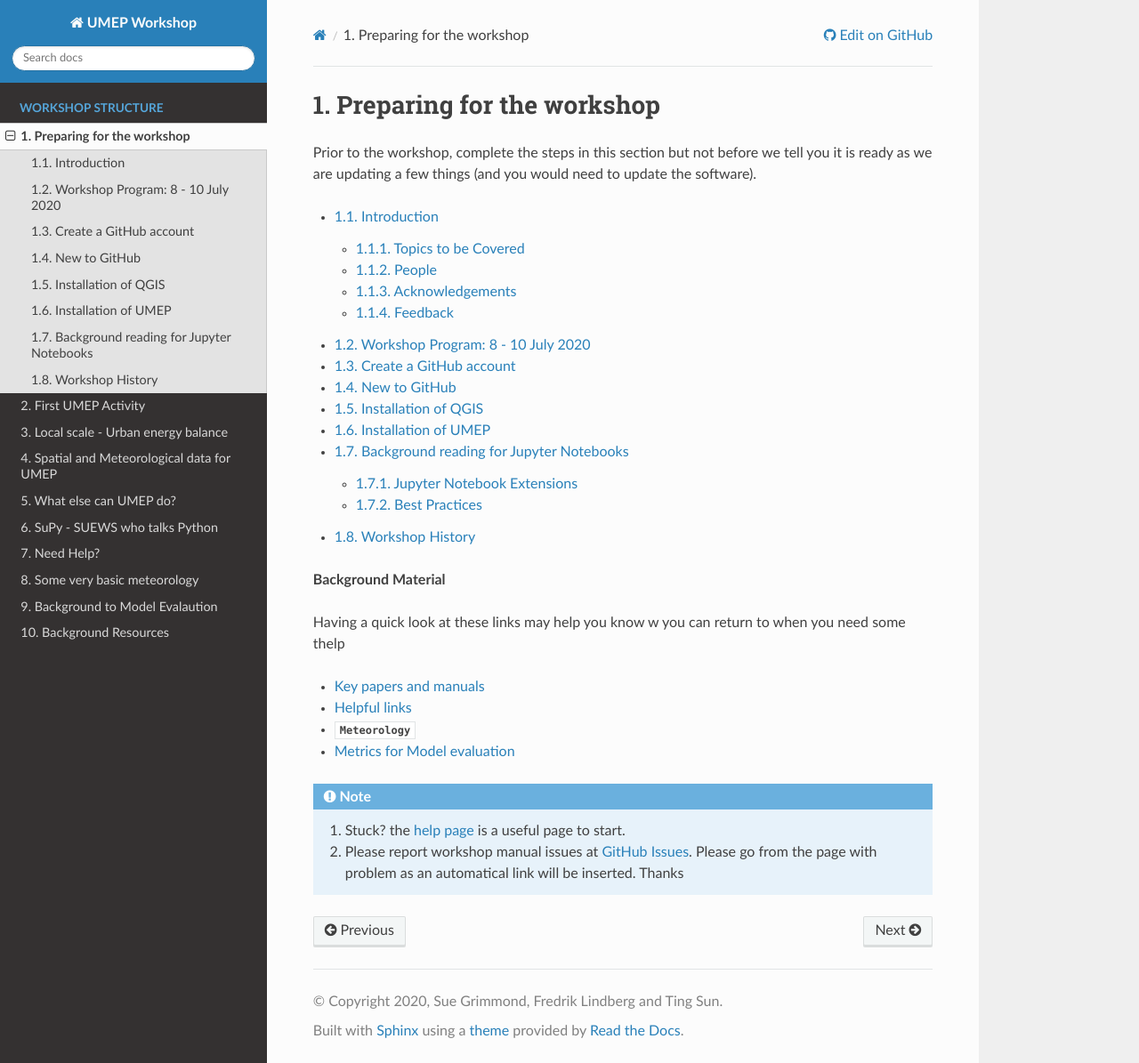
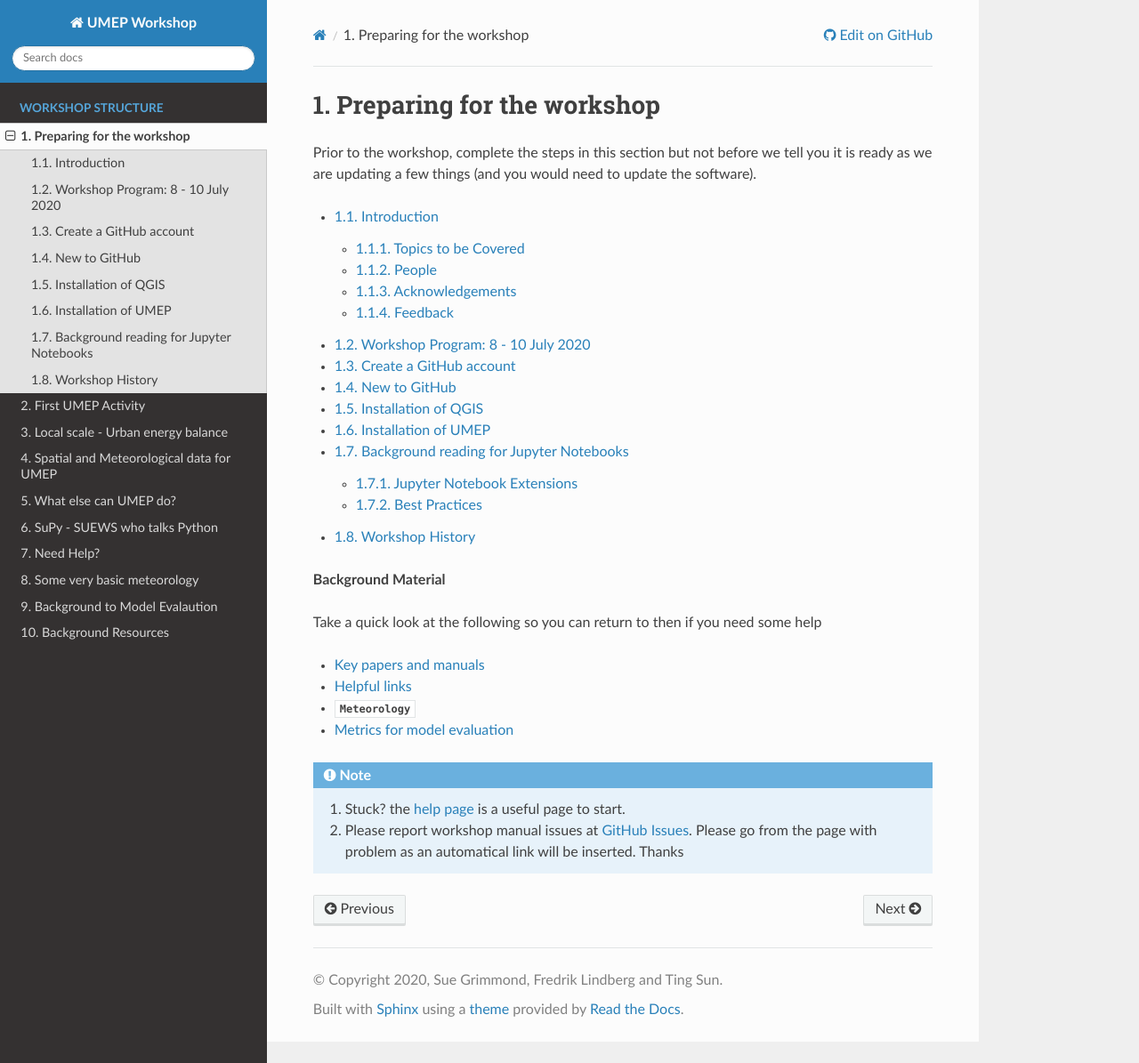
Before and after one commit to Urban-Meteorology-Reading/UMEP-Workshop, a Sphinx documentation site: the page built from source/Prepare/PrepareForTheWorkshop.rst, in a window 1280 px wide and 1195 px high. Shown: the whole window at 89% size. Built offline with Sphinx 7.4.7 and the Read the Docs theme 2.0.0, drawn with Linux system fonts in a browser that asks for light colours; pages that are not in the unit, such as notebooks, are missing from menus.

Commit message:
Update PrepareForTheWorkshop.rst

```diff
--- a/source/Prepare/PrepareForTheWorkshop.rst
+++ b/source/Prepare/PrepareForTheWorkshop.rst
@@ -17,9 +17,9 @@
 
 **Background Material**
 
-Having a quick look at these links may help you know w you can return to when you need some thelp
+Take a quick look at the following so you can return to then if you need some help
 
 - `Key papers and manuals <Background>`
 - `Helpful links <NeedHelp>`
 - `Meteorology <BGM0>`
-- `Metrics for Model evaluation <BGE0>`
+- `Metrics for model evaluation <BGE0>`
```
